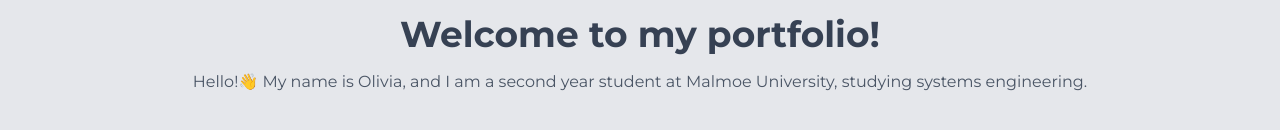
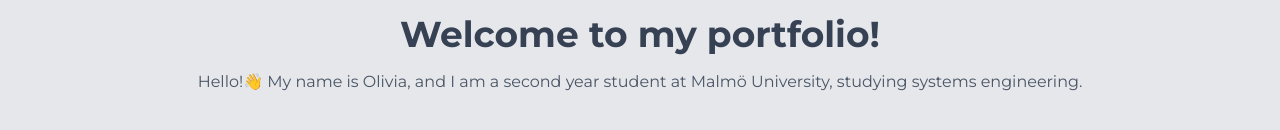
Before and after one commit to teolivan/portfolio-website, a Next.js app in the folder portfolio-website/: page / in a window 1280 px wide. Shown: the part 406-536 px from the top of the page. Built offline with nearby package versions, Linux system fonts and the light colour scheme.

Commit message:
change oe to ö

```diff
--- a/portfolio-website/src/app/pages/Homepage.tsx
+++ b/portfolio-website/src/app/pages/Homepage.tsx
@@ -19,7 +19,7 @@ const Home = () => {
                 <p
                     className={`text-gray-600 transition-all duration-1200 ease-out delay-300 ${isVisible ? 'opacity-100 translate-y-0' : 'opacity-0 translate-y-10'}`}
                 >
-                    Hello!👋 My name is Olivia, and I am a second year student at Malmoe University, studying systems engineering.
+                    Hello!👋 My name is Olivia, and I am a second year student at Malmö University, studying systems engineering.
                 </p>
             </div>
         </div>
```
